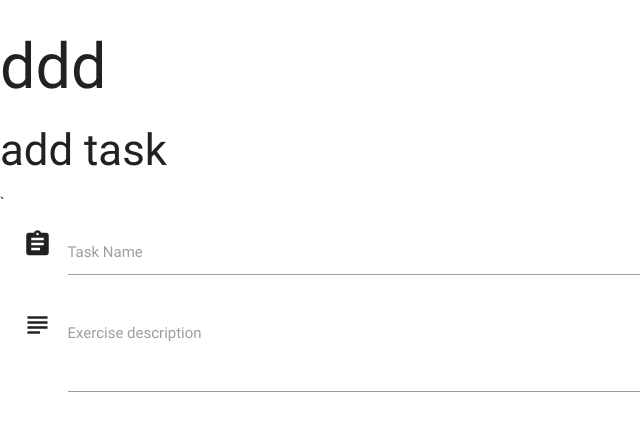
After one commit to Kterlecki/project-3, a Flask app: page /add_task in a window 1280 px wide. The commit adds this page. Shown: the top 438 px of the page, without its empty margins (0-640 px from the left). Run offline with Flask 2, Linux system fonts and the light colour scheme; some libraries are stand-ins or nearby versions.

Commit message:
added form from template and started too add "add-task" functionality

```diff
--- a/app.py
+++ b/app.py
@@ -16,6 +16,10 @@ def get_tasks():
     return render_template("tasks.html", tasks=mongo.db.tasks.find())
 
 
+@app.route('/add_task')
+def add_task():
+    return render_template('addtask.html')
+
 if __name__ == '__main__':
     app.run(host=os.environ.get('IP'),
             port=int(os.environ.get('PORT')),
--- /dev/null
+++ b/templates/addtask.html
@@ -0,0 +1,25 @@
+{% extends 'base.html'%}
+{% block content %}
+
+<h3> add task </h3>`
+
+  <div class="row">
+    <form action='' method='POST' class="col s12">
+      <div class="row">
+        <div class="input-field col s12">
+          <i class="material-icons prefix">assignment</i>
+          <input id="task_name" name='task_name' type="text" class="validate">
+          <label for="icon_prefix">Task Name</label>
+        </div>
+        <div class="input-field col s12">
+          <i class="material-icons prefix">subject</i>
+          <textarea name='exercise_description' id='task_description' class='materialize-textarea' ></textarea>
+          <label for="icon_telephone">Exercise description</label>
+        </div>
+      </div>
+    </form>
+  </div>
+
+
+
+{% endblock %}
```
Also changed, not shown: templates/tasks.html (+9 -22 lines).
